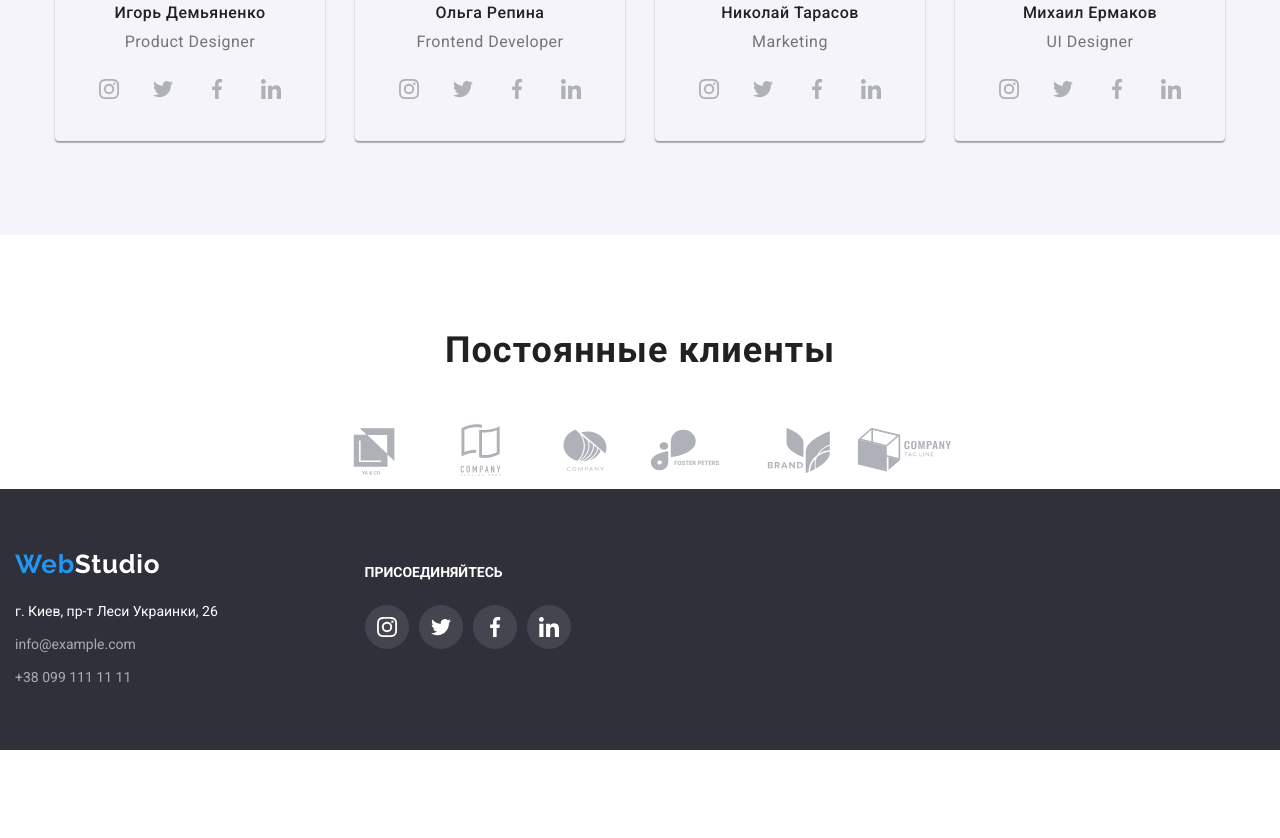
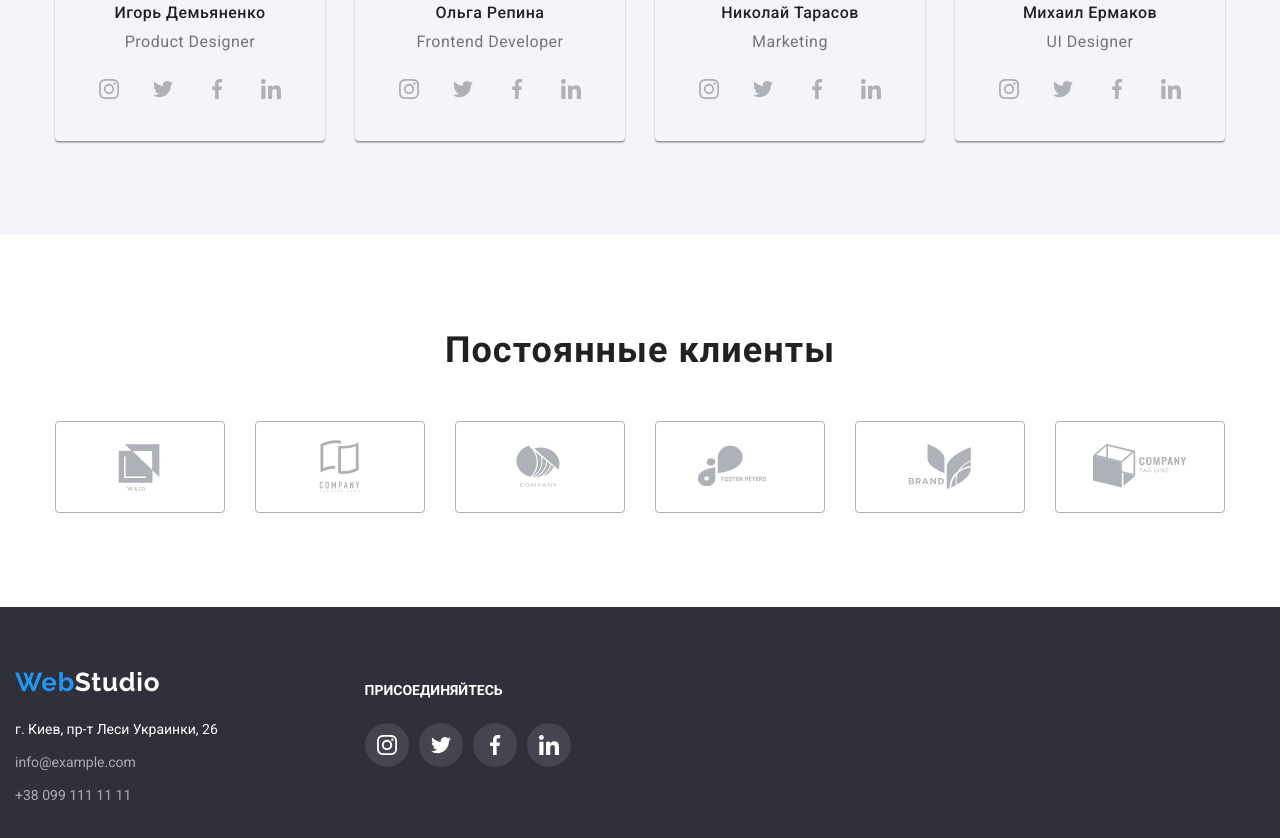
Before and after one commit to keastar/goit-markup-hw-04, a plain HTML site: page index.html in a window 1280 px wide. Shown: the part 1920-2758 px from the top of the page. Before the commit the page ends 2670 px from the top, so only its background shows below. Drawn offline with nearby package versions, Linux system fonts and the light colour scheme.

Commit message:
icons hover clients

```diff
--- a/css/style.css
+++ b/css/style.css
@@ -366,7 +366,43 @@ a.top-logo > span {
 .clients-list {
     display: flex;
     align-items: center;
-    padding-left: 0;
+    padding-left: 0px;
+    padding-bottom: 94px;
+}
+
+.clients-icon {
+    fill: var(--main-color-icon);
+}
+
+.clients-link {
+    display: flex;
+    width: 170px;
+    height: 92px;
+    justify-content: center;
+    align-items: center;
+    margin-right: 15px;
+    margin-left: 15px;
+    border-radius: 4px;
+    border: 1px solid var(--main-color-icon);
+
+    background-color: var(--third-text-color);
+}
+
+.clients-link:hover {
+   border-color: var(--second-text-color);
+}
+
+.clients-link:focus {
+
+    border-color: var(--second-text-color);
+}
+
+.clients-link:hover > .clients-icon {
+    fill: var(--second-text-color);
+}
+
+.clients-link:focus > .clients-icon {
+    fill: var(--second-text-color);
 }
 
 .clients-icon {
--- a/index.html
+++ b/index.html
@@ -265,34 +265,46 @@
                     <div class="clients-row">
                         <ul class="clients-list">
                             <li class="clients-item">
+                                <a class="clients-link link-Logo" href="#">
                                     <svg class="clients-icon clients-icons-Logo" width="106px" height="60px">
                                         <use href="./images/icons/icons.svg#icon-Logo"></use>
                                     </svg>
+                                </a>
                             </li>
                             <li class="clients-item">
+                                <a class="clients-link link-Logo-1" href="#">
                                     <svg class="clients-icon clients-icons-Logo-1" width="106px" height="60px">
                                         <use href="./images/icons/icons.svg#icon-Logo-1"></use>
                                     </svg>
+                                </a>
                             </li>
                             <li class="clients-item">
+                                <a class="clients-link link-Logo-2" href="#">
                                     <svg class="clients-icon clients-icons-Logo-2" width="106px" height="60px">
                                         <use href="./images/icons/icons.svg#icon-Logo-2"></use>
                                     </svg>
+                                </a>
                             </li>
                             <li class="clients-item">
+                                <a class="clients-link link-Logo-3" href="#">
                                     <svg class="clients-icon clients-icons-Logo-3" width="106px" height="60px">
                                         <use href="./images/icons/icons.svg#icon-Logo-3"></use>
                                     </svg>
+                                </a>
                             </li>
                             <li class="clients-item">
+                                <a class="clients-link link-Logo-4" href="#">
                                     <svg class="clients-icon clients-icons-Logo-4" width="106px" height="60px">
                                         <use href="./images/icons/icons.svg#icon-Logo-4"></use>
                                     </svg>
+                                </a>
                             </li>
                             <li class="clients-item">
+                                <a class="clients-link link-Logo-5" href="#">
                                     <svg class="clients-icon clients-icons-Logo-5" width="106px" height="60px">
                                         <use href="./images/icons/icons.svg#icon-Logo-5"></use>
                                     </svg>
+                                </a>
                             </li>
                         </ul>
 
```
Lines whose indentation alone changed are shown as unchanged.
